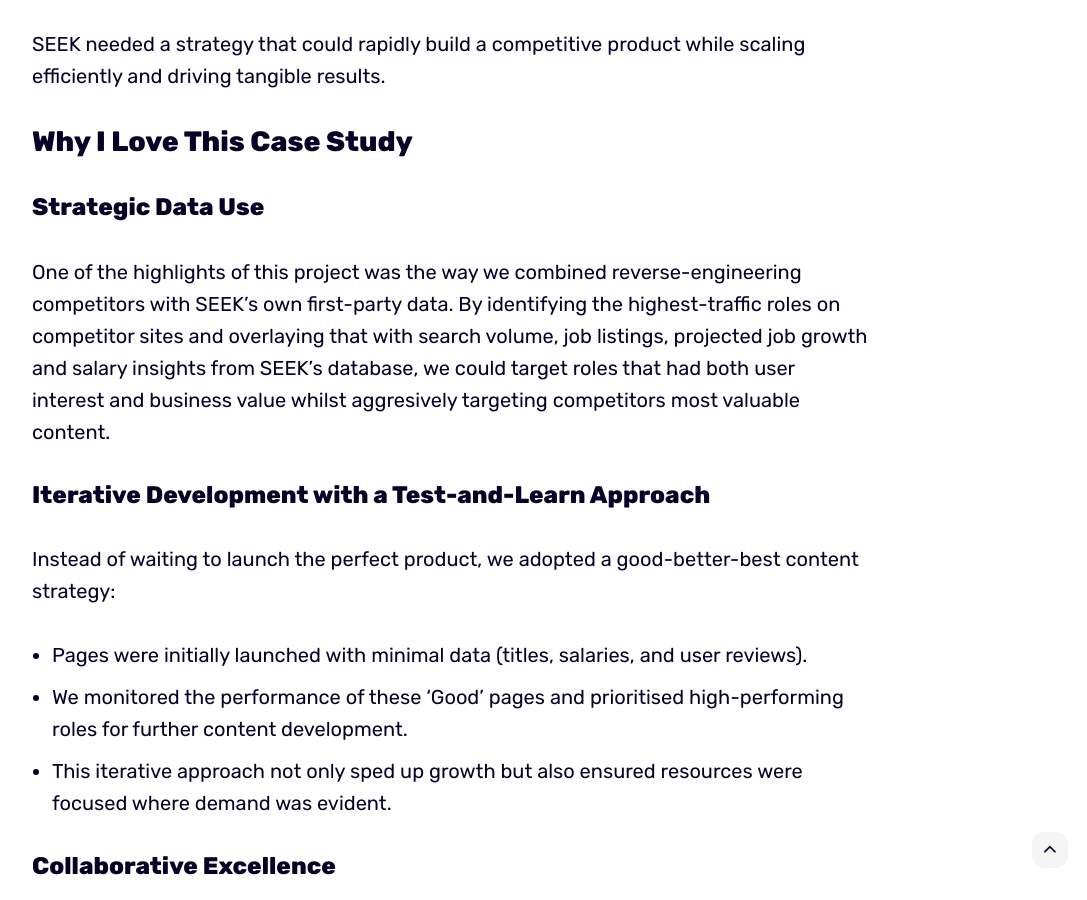
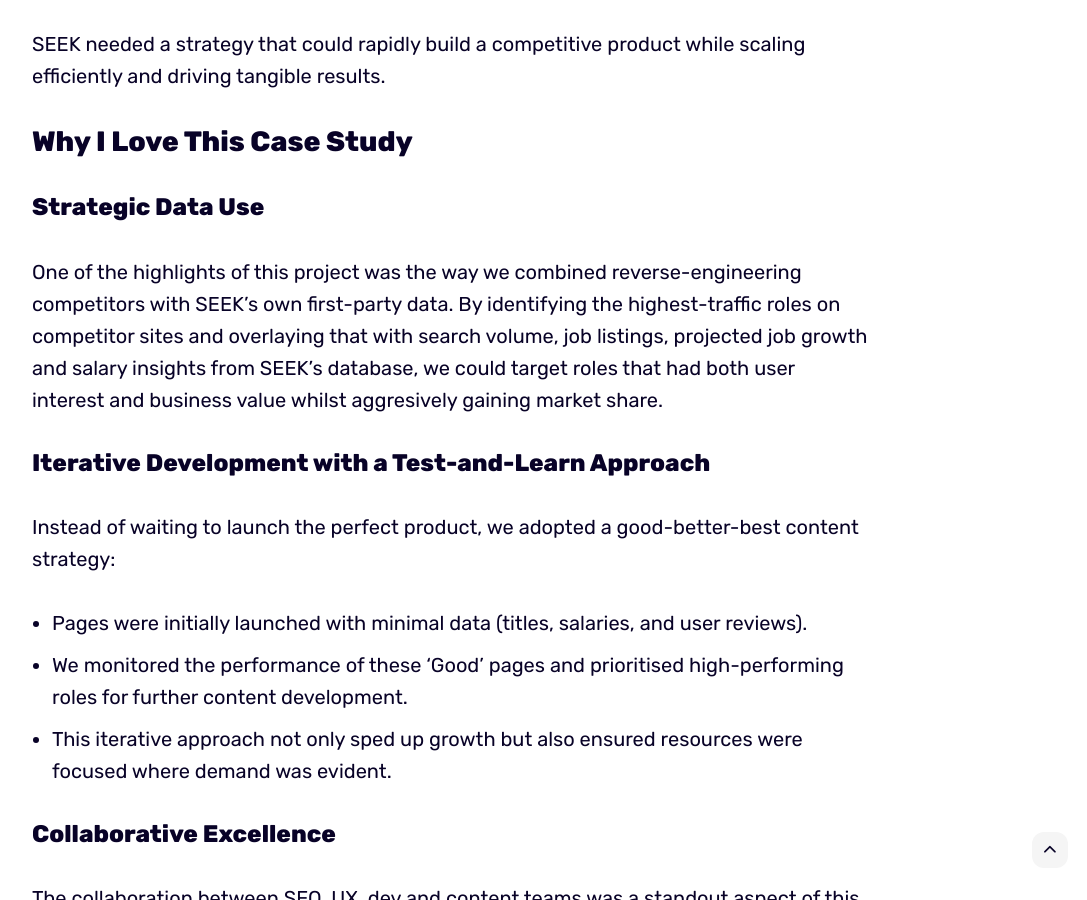
Before and after one commit to Gloyns/gloynscom, a Jekyll site: the page built from _works/seek.md, in a window 1280 px wide and 900 px high, scrolled down 1376 px. Shown: the whole window, without its empty margins (188-1275 px from the left). Built offline with Jekyll 4.4.1, drawn with Linux system fonts in a browser that asks for light colours; some of the changed text lies outside the part shown.

Commit message:
Update seek.md

```diff
--- a/_works/seek.md
+++ b/_works/seek.md
@@ -26,7 +26,7 @@ SEEK needed a strategy that could rapidly build a competitive product while scal
 
 ### Strategic Data Use
 
-One of the highlights of this project was the way we combined reverse-engineering competitors with SEEK’s own first-party data. By identifying the highest-traffic roles on competitor sites and overlaying that with search volume, job listings, projected job growth and salary insights from SEEK’s database, we could target roles that had both user interest and business value whilst aggresively targeting competitors most valuable content.
+One of the highlights of this project was the way we combined reverse-engineering competitors with SEEK’s own first-party data. By identifying the highest-traffic roles on competitor sites and overlaying that with search volume, job listings, projected job growth and salary insights from SEEK’s database, we could target roles that had both user interest and business value whilst aggresively gaining market share.
 
 ### Iterative Development with a Test-and-Learn Approach
 
@@ -54,7 +54,7 @@ The moment the platform became part of SEEK’s nationwide marketing campaign, '
 
 This project delivered significant and measurable outcomes:
 
-1. <strong>Traffic Growth:</strong> Organic clicks grew from zero to one million monthly clicks within the first few years, establishing SEEK as a major player in the career advice space.
+1. <strong>Traffic Growth:</strong> Organic clicks grew from zero to one million monthly clicks within the first few years, establishing SEEK as the market leader in the career advice space.
 2. <strong>Increased Conversions:</strong> Users who visited role pages were significantly more likely to apply for jobs, directly contributing to SEEK’s business objectives.
 3. <strong>High Engagement:</strong> The platform achieved exceptional user engagement, with role pages becoming a valuable resource for both job seekers and employers.
 4. <strong>Scalability:</strong> The strategy was successfully scaled across Asia-Pacific markets, replicating the approach in other regions with similar success.
```
